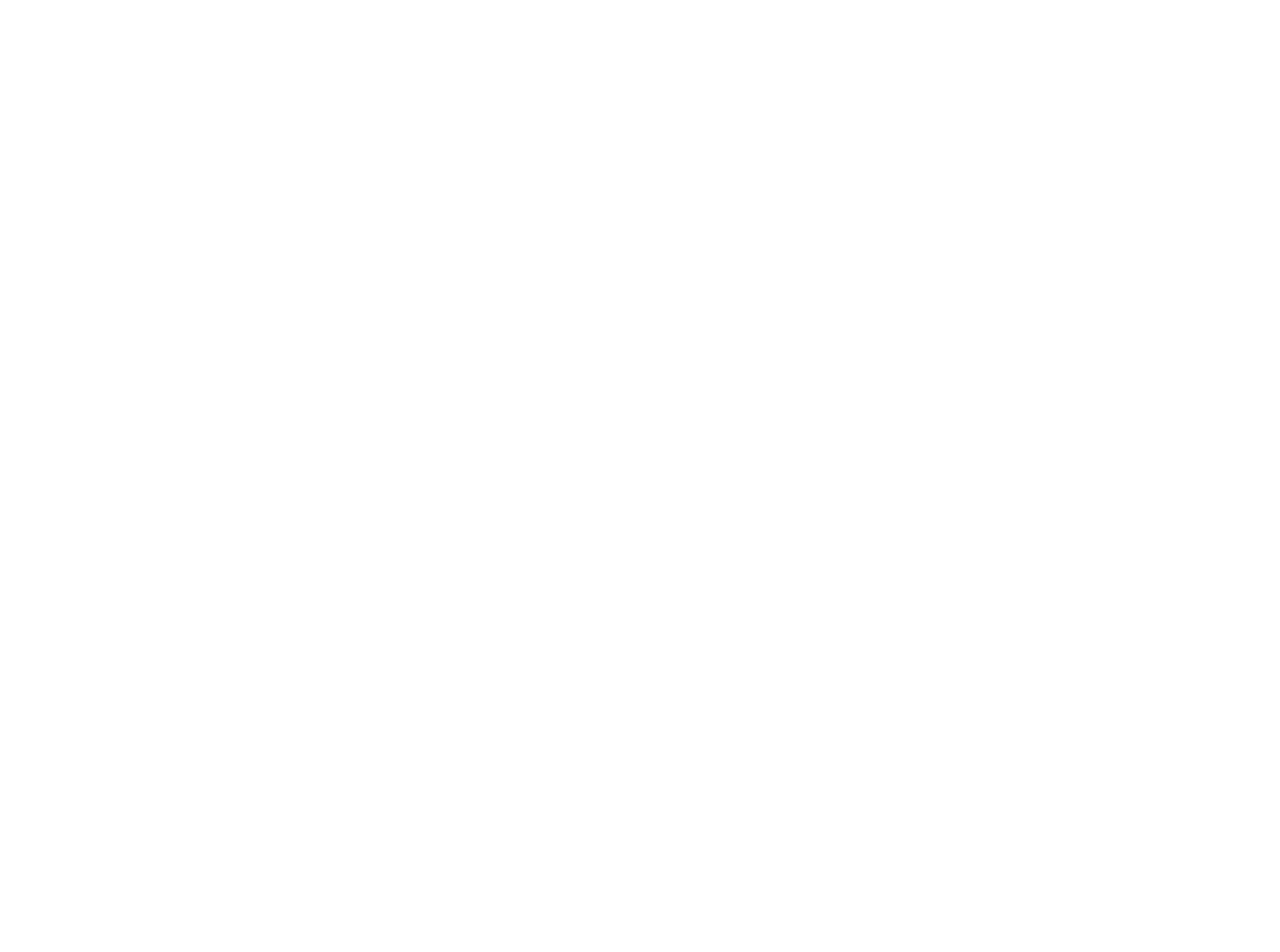
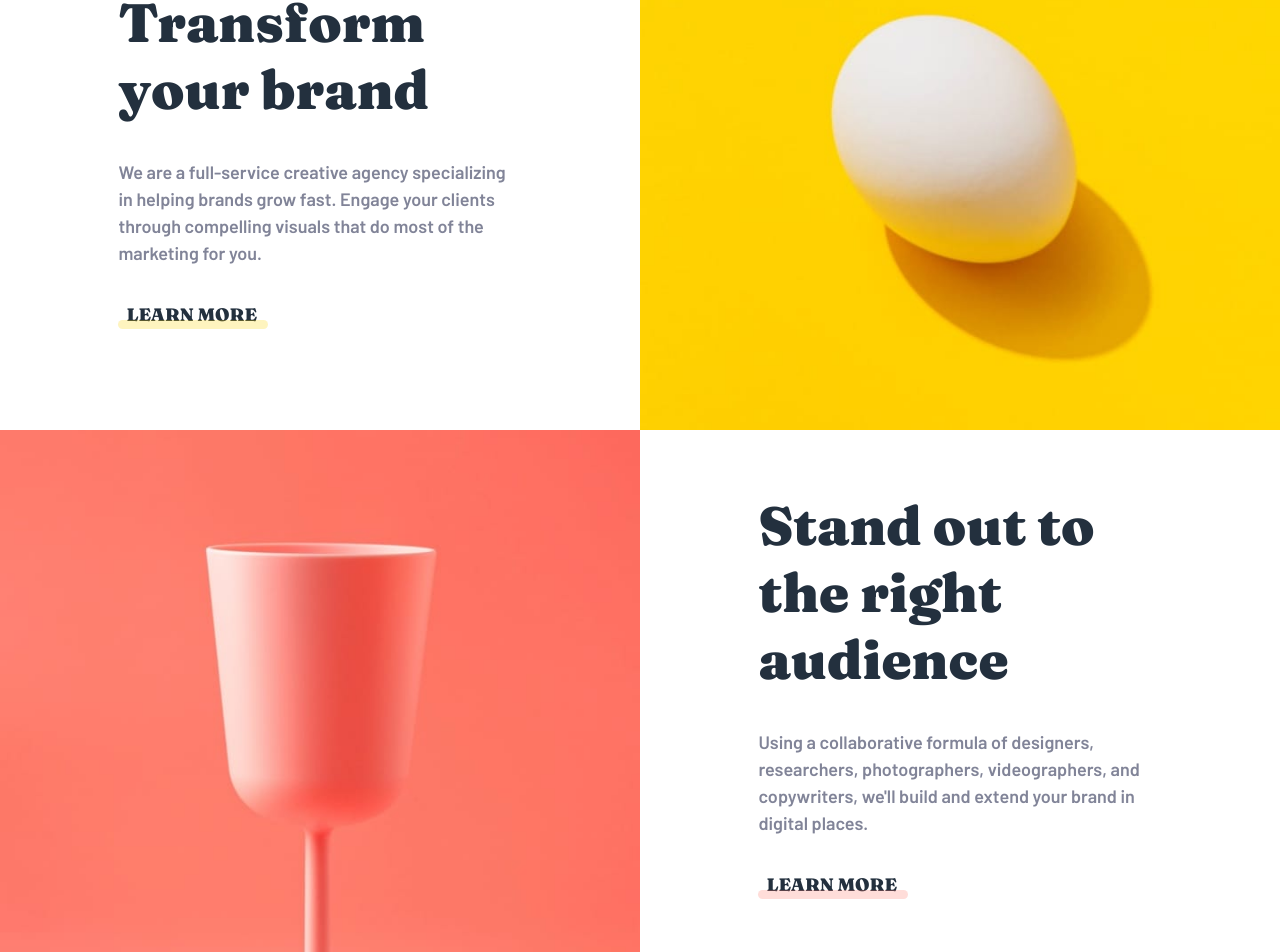
Before and after one commit to jwhong98/Sunnyside-landing-page, a React (Create React App) app: page / in a window 1280 px wide. Shown: the part 907-1859 px from the top of the page. Before the commit the page ends 800 px from the top, so only its background shows below. Built offline with nearby package versions, Linux system fonts and the light colour scheme.

Commit message:
styled infoSections and passed data from data.js

```diff
--- a/src/App.js
+++ b/src/App.js
@@ -1,4 +1,6 @@
 import Hero from "./components/Hero/Hero";
+import { infoOne, infoTwo } from "./components/InfoSection/data";
+import InfoSection from "./components/InfoSection/InfoSection";
 import Navbar from "./components/Navbar/Navbar";
 
 function App() {
@@ -7,6 +9,8 @@
       <>
         <Navbar />
         <Hero />
+        <InfoSection {...infoOne} />
+        <InfoSection {...infoTwo} />
       </>
     </div>
   );
--- a/src/components/InfoSection/InfoSection.js
+++ b/src/components/InfoSection/InfoSection.js
@@ -1,7 +1,32 @@
 import React from "react";
+import {
+  InfoSectionContainer,
+  Column1,
+  InfoTextWrap,
+  InfoTitle,
+  InfoDescription,
+  InfoLink,
+  Column2,
+  InfoImg,
+} from "./InfoSectionElements";
 
-const InfoSection = () => {
-  return <div>InfoSection</div>;
+const InfoSection = (props) => {
+  return (
+    <InfoSectionContainer imgStart={props.imgStart}>
+      <Column1>
+        <InfoTextWrap>
+          <InfoTitle>{props.title}</InfoTitle>
+          <InfoDescription>{props.description}</InfoDescription>
+          <InfoLink yellowUnderline={props.yellowUnderline}>
+            LEARN MORE
+          </InfoLink>
+        </InfoTextWrap>
+      </Column1>
+      <Column2>
+        <InfoImg src={props.img} alt="" />
+      </Column2>
+    </InfoSectionContainer>
+  );
 };
 
 export default InfoSection;
--- a/src/components/InfoSection/InfoSectionElements.js
+++ b/src/components/InfoSection/InfoSectionElements.js
@@ -0,0 +1,69 @@
+import styled from "styled-components";
+
+export const InfoSectionContainer = styled.section`
+  display: grid;
+  grid-auto-columns: minmax(auto, 1fr);
+  grid-template-areas: ${({ imgStart }) =>
+    imgStart ? `'col2 col1'` : `'col1 col2'`};
+`;
+
+export const Column1 = styled.article`
+  grid-area: col1;
+  display: flex;
+  align-items: center;
+  justify-content: center;
+  /* padding: 0 3rem; */
+`;
+
+export const InfoTextWrap = styled.div`
+  max-width: 63%;
+  display: flex;
+  flex-direction: column;
+  align-items: flex-start;
+  gap: 2rem;
+`;
+
+export const InfoTitle = styled.h1`
+  font-family: "Fraunces", serif;
+  font-weight: 900;
+  font-size: 3rem;
+  color: hsl(212, 27%, 19%);
+`;
+
+export const InfoDescription = styled.p`
+  line-height: 1.5;
+  color: hsl(232, 10%, 55%);
+`;
+
+export const InfoLink = styled.a`
+  font-family: "Fraunces", serif;
+  font-weight: 900;
+  color: hsl(212, 27%, 19%);
+  width: auto;
+  position: relative;
+  left: 8px;
+
+  ::after {
+    content: "";
+    height: 9px;
+    width: 115%;
+    position: relative;
+    top: -6px;
+    left: -8px;
+    background: ${({ yellowUnderline }) =>
+      yellowUnderline
+        ? `rgba(250, 212, 0, 0.25)`
+        : `rgba(254, 120, 103, 0.25);`};
+    border-radius: 5px;
+    display: block;
+  }
+`;
+
+export const Column2 = styled.article`
+  grid-area: col2;
+`;
+
+export const InfoImg = styled.img`
+  width: 100%;
+  height: 100%;
+`;
--- /dev/null
+++ b/src/components/InfoSection/data.js
@@ -0,0 +1,19 @@
+export const infoOne = {
+  id: 1,
+  title: "Transform your brand",
+  description:
+    "We are a full-service creative agency specializing in helping brands grow fast. Engage your clients through compelling visuals that do most of the marketing for you.",
+  img: require("../../images/desktop/image-transform.jpg"),
+  imgStart: false,
+  yellowUnderline: true,
+};
+
+export const infoTwo = {
+  id: 2,
+  title: "Stand out to the right audience",
+  description:
+    "Using a collaborative formula of designers, researchers, photographers, videographers, and copywriters, we'll build and extend your brand in digital places.",
+  img: require("../../images/desktop/image-stand-out.jpg"),
+  imgStart: true,
+  yellowUnderline: false,
+};
```
